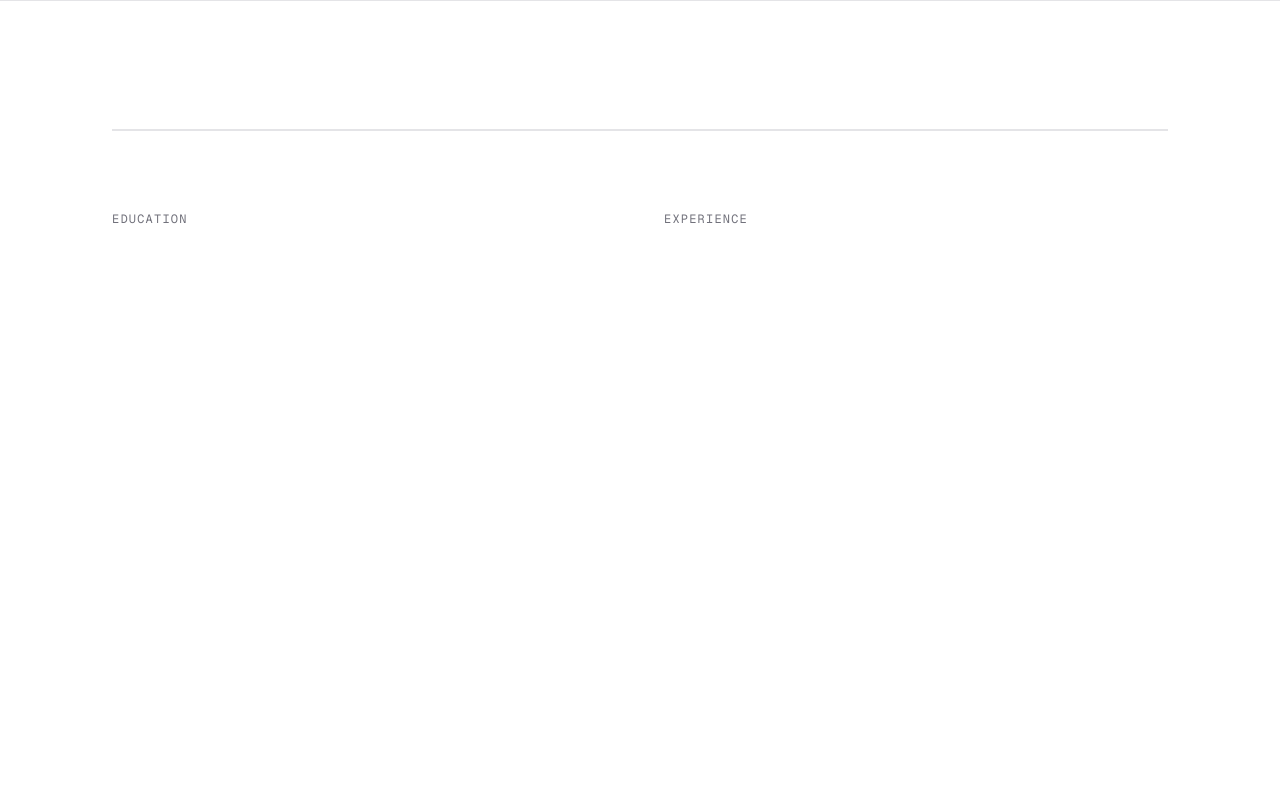
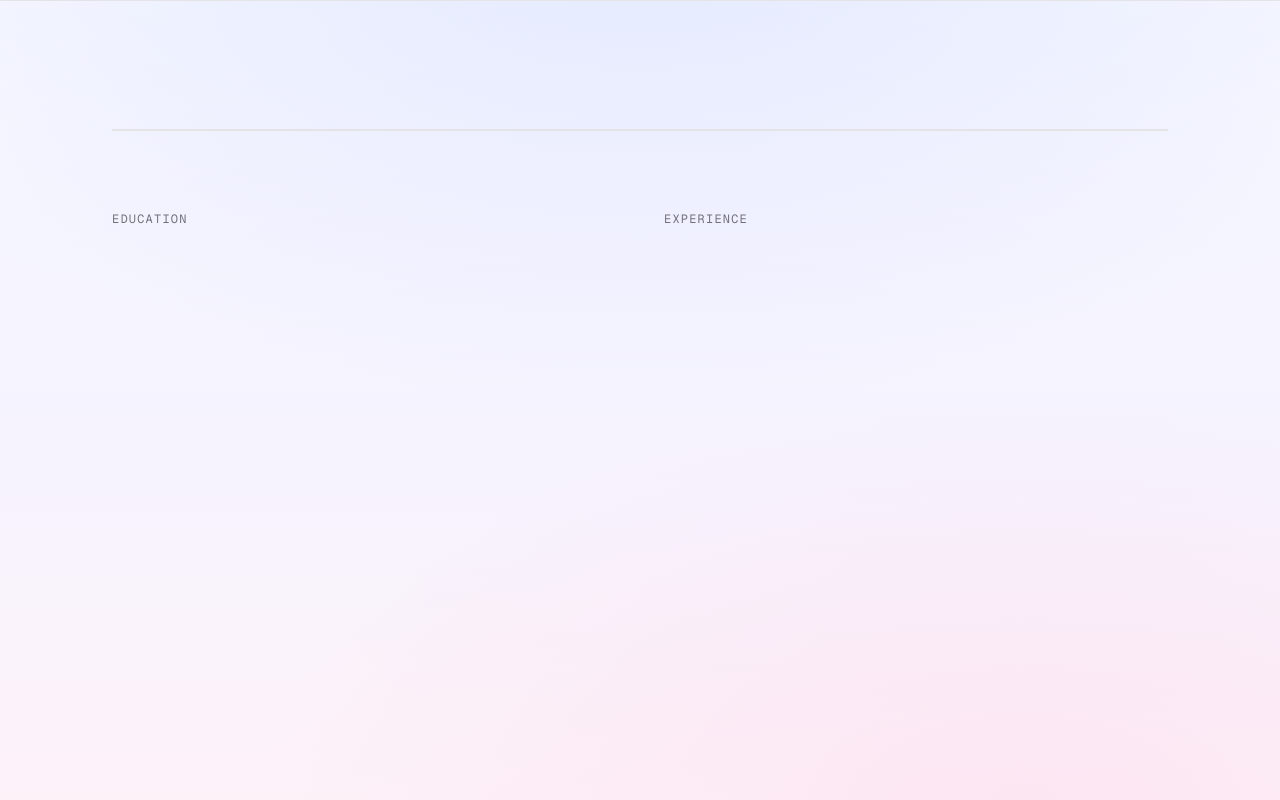
Before and after one commit to firstha/port-firstha, a Next.js app: page /about in a window 1280 px wide. Built offline with nearby package versions, Linux system fonts and the light colour scheme.

Commit message:
profile background update

```diff
--- a/src/app/globals.css
+++ b/src/app/globals.css
@@ -48,83 +48,111 @@
   --radius-4xl: calc(var(--radius) * 2.6);
 }
 
+/* ---------------------------------------------------------------
+   🎨 TEMA PASTEL CANTIK — Light Mode Only
+   Palet: putih → lavender → pink lembut
+   --------------------------------------------------------------- */
 :root {
-  --background: oklch(1 0 0);
-  --foreground: oklch(0.145 0 0);
-  --card: oklch(1 0 0);
-  --card-foreground: oklch(0.145 0 0);
-  --popover: oklch(1 0 0);
-  --popover-foreground: oklch(0.145 0 0);
-  --primary: oklch(0.205 0 0);
-  --primary-foreground: oklch(0.985 0 0);
-  --secondary: oklch(0.97 0 0);
-  --secondary-foreground: oklch(0.205 0 0);
-  --muted: oklch(0.97 0 0);
-  --muted-foreground: oklch(0.556 0 0);
-  --accent: oklch(0.97 0 0);
-  --accent-foreground: oklch(0.205 0 0);
-  --destructive: oklch(0.577 0.245 27.325);
-  --border: oklch(0.922 0 0);
-  --input: oklch(0.922 0 0);
-  --ring: oklch(0.708 0 0);
-  --chart-1: oklch(0.87 0 0);
-  --chart-2: oklch(0.556 0 0);
-  --chart-3: oklch(0.439 0 0);
-  --chart-4: oklch(0.371 0 0);
-  --chart-5: oklch(0.269 0 0);
-  --radius: 0.625rem;
-  --sidebar: oklch(0.985 0 0);
-  --sidebar-foreground: oklch(0.145 0 0);
-  --sidebar-primary: oklch(0.205 0 0);
-  --sidebar-primary-foreground: oklch(0.985 0 0);
-  --sidebar-accent: oklch(0.97 0 0);
-  --sidebar-accent-foreground: oklch(0.205 0 0);
-  --sidebar-border: oklch(0.922 0 0);
-  --sidebar-ring: oklch(0.708 0 0);
+  --background: #fafbff;
+  --foreground: #0f172a;              /* slate-900 */
+
+  --card: #ffffff;
+  --card-foreground: #0f172a;
+
+  --popover: #ffffff;
+  --popover-foreground: #0f172a;
+
+  --primary: #6366f1;                 /* indigo-500 */
+  --primary-foreground: #ffffff;
+
+  --secondary: #f1f5f9;               /* slate-100 */
+  --secondary-foreground: #0f172a;
+
+  --muted: #f1f5f9;
+  --muted-foreground: #64748b;        /* slate-500 */
+
+  --accent: #e0e7ff;                  /* indigo-100 */
+  --accent-foreground: #3730a3;       /* indigo-800 */
+
+  --destructive: #ef4444;
+  --border: #e2e8f0;                  /* slate-200 */
+  --input: #e2e8f0;
+  --ring: #6366f1;
+
+  --chart-1: #6366f1;
+  --chart-2: #8b5cf6;
+  --chart-3: #ec4899;
+  --chart-4: #f59e0b;
+  --chart-5: #10b981;
+
+  --radius: 0.75rem;
+
+  --sidebar: #ffffff;
+  --sidebar-foreground: #0f172a;
+  --sidebar-primary: #6366f1;
+  --sidebar-primary-foreground: #ffffff;
+  --sidebar-accent: #f1f5f9;
+  --sidebar-accent-foreground: #0f172a;
+  --sidebar-border: #e2e8f0;
+  --sidebar-ring: #6366f1;
+
+  color-scheme: light;                /* 🛡️ Force light, tolak auto dark */
 }
 
+/* ---------------------------------------------------------------
+   🌙 Dark mode (opsional) — biarkan tetap ada tapi pastel
+   --------------------------------------------------------------- */
 .dark {
-  --background: oklch(0.145 0 0);
-  --foreground: oklch(0.985 0 0);
-  --card: oklch(0.205 0 0);
-  --card-foreground: oklch(0.985 0 0);
-  --popover: oklch(0.205 0 0);
-  --popover-foreground: oklch(0.985 0 0);
-  --primary: oklch(0.922 0 0);
-  --primary-foreground: oklch(0.205 0 0);
-  --secondary: oklch(0.269 0 0);
-  --secondary-foreground: oklch(0.985 0 0);
-  --muted: oklch(0.269 0 0);
-  --muted-foreground: oklch(0.708 0 0);
-  --accent: oklch(0.269 0 0);
-  --accent-foreground: oklch(0.985 0 0);
-  --destructive: oklch(0.704 0.191 22.216);
+  --background: #0f172a;
+  --foreground: #f8fafc;
+  --card: #1e293b;
+  --card-foreground: #f8fafc;
+  --popover: #1e293b;
+  --popover-foreground: #f8fafc;
+  --primary: #a5b4fc;
+  --primary-foreground: #1e1b4b;
+  --secondary: #334155;
+  --secondary-foreground: #f8fafc;
+  --muted: #334155;
+  --muted-foreground: #cbd5e1;
+  --accent: #4338ca;
+  --accent-foreground: #e0e7ff;
+  --destructive: #f87171;
   --border: oklch(1 0 0 / 10%);
   --input: oklch(1 0 0 / 15%);
-  --ring: oklch(0.556 0 0);
-  --chart-1: oklch(0.87 0 0);
-  --chart-2: oklch(0.556 0 0);
-  --chart-3: oklch(0.439 0 0);
-  --chart-4: oklch(0.371 0 0);
-  --chart-5: oklch(0.269 0 0);
-  --sidebar: oklch(0.205 0 0);
-  --sidebar-foreground: oklch(0.985 0 0);
-  --sidebar-primary: oklch(0.488 0.243 264.376);
-  --sidebar-primary-foreground: oklch(0.985 0 0);
-  --sidebar-accent: oklch(0.269 0 0);
-  --sidebar-accent-foreground: oklch(0.985 0 0);
+  --ring: #a5b4fc;
+  --sidebar: #1e293b;
+  --sidebar-foreground: #f8fafc;
+  --sidebar-primary: #a5b4fc;
+  --sidebar-primary-foreground: #1e1b4b;
+  --sidebar-accent: #334155;
+  --sidebar-accent-foreground: #f8fafc;
   --sidebar-border: oklch(1 0 0 / 10%);
-  --sidebar-ring: oklch(0.556 0 0);
+  --sidebar-ring: #a5b4fc;
 }
 
+/* ---------------------------------------------------------------
+   🎨 Base styles
+   --------------------------------------------------------------- */
 @layer base {
   * {
     @apply border-border outline-ring/50;
   }
-  body {
-    @apply bg-background text-foreground;
-  }
+
   html {
     @apply font-sans;
+    scroll-behavior: smooth;
+    -webkit-font-smoothing: antialiased;
+    -moz-osx-font-smoothing: grayscale;
+  }
+
+  body {
+    @apply text-foreground;
+    min-height: 100vh;
+    background:
+      radial-gradient(ellipse 80% 60% at 50% -10%, rgba(199, 210, 254, 0.45), transparent),
+      radial-gradient(ellipse 60% 50% at 80% 100%, rgba(251, 207, 232, 0.35), transparent),
+      linear-gradient(180deg, #fafbff 0%, #f5f3ff 50%, #fdf2f8 100%);
+    background-attachment: fixed;
   }
 }
```
